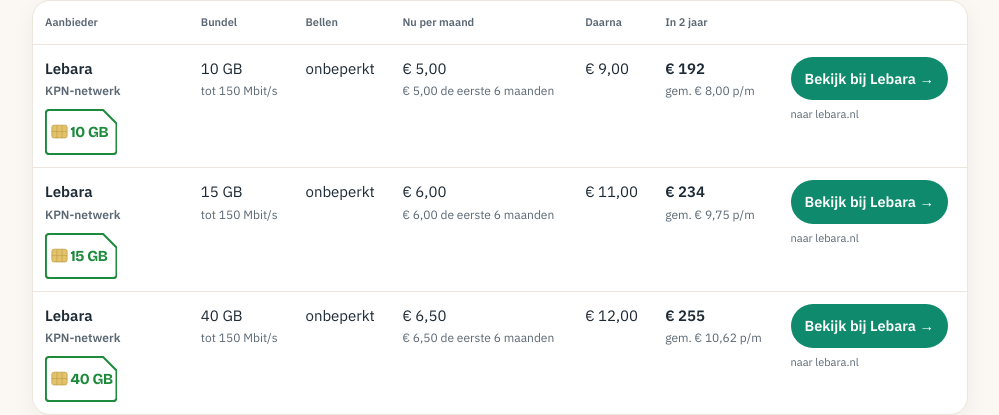
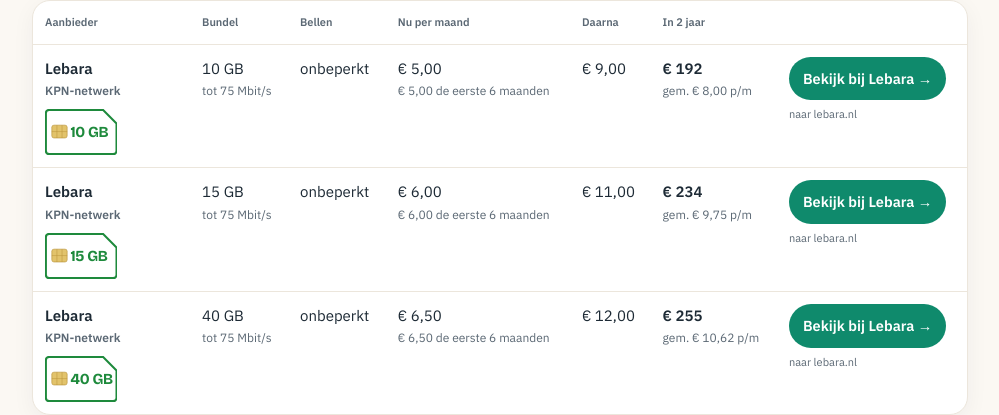
Before and after one commit to tummersruud-ux/eerlijktelecomadvies, a plain HTML site: page lebara-sim-only.html in a window 1280 px wide. Shown: the part 669-1084 px from the top of the page, without its empty margins (140-1139 px from the left). Drawn offline with Linux system fonts and the light colour scheme.

Commit message:
Lebara: snelheid rechtgezet naar tot 75 Mbit/s (150 Mbit/s kost € 0,50 extra)
Gezien op lebara.nl op 24-11-2026.

Co-Authored-By: Claude Opus 5.5 <noreply@anthropic.com>

```diff
--- a/lebara-sim-only.html
+++ b/lebara-sim-only.html
@@ -371,7 +371,7 @@ img.logo{display:block;width:auto;max-width:120px;object-fit:contain;margin:8px
         <tbody>
           <tr>
             <td class="prov">Lebara<span class="netwerk">KPN-netwerk</span><svg class="sim mini" viewBox="0 0 170 108" height="46" role="img" aria-label="Getekende simkaart: 10 GB, KPN-netwerk"><path d="M10 2h126l32 32v64a8 8 0 0 1-8 8H10a8 8 0 0 1-8-8V10a8 8 0 0 1 8-8z" fill="#fff" stroke="#1E8A3C" stroke-width="5"/><rect x="16" y="38" width="36" height="30" rx="5" fill="#E2C36B" stroke="#B8933A" stroke-width="1.5"/><path d="M16 53h36M28 38v30M40 38v30" stroke="#B8933A" stroke-width="1.2"/><text x="60" y="66" style="font-family:'Bricolage Grotesque',sans-serif;font-size:36px;font-weight:700;letter-spacing:-.02em" fill="#1E8A3C">10 GB</text></svg></td>
-            <td>10 GB<span class="netwerk">tot 150 Mbit/s</span></td>
+            <td>10 GB<span class="netwerk">tot 75 Mbit/s</span></td>
             <td>onbeperkt</td>
             <td class="num">€ 5,00<span class="netwerk">€ 5,00 de eerste 6 maanden</span></td>
             <td class="num">€ 9,00</td>
@@ -380,7 +380,7 @@ img.logo{display:block;width:auto;max-width:120px;object-fit:contain;margin:8px
           </tr>
           <tr>
             <td class="prov">Lebara<span class="netwerk">KPN-netwerk</span><svg class="sim mini" viewBox="0 0 170 108" height="46" role="img" aria-label="Getekende simkaart: 15 GB, KPN-netwerk"><path d="M10 2h126l32 32v64a8 8 0 0 1-8 8H10a8 8 0 0 1-8-8V10a8 8 0 0 1 8-8z" fill="#fff" stroke="#1E8A3C" stroke-width="5"/><rect x="16" y="38" width="36" height="30" rx="5" fill="#E2C36B" stroke="#B8933A" stroke-width="1.5"/><path d="M16 53h36M28 38v30M40 38v30" stroke="#B8933A" stroke-width="1.2"/><text x="60" y="66" style="font-family:'Bricolage Grotesque',sans-serif;font-size:36px;font-weight:700;letter-spacing:-.02em" fill="#1E8A3C">15 GB</text></svg></td>
-            <td>15 GB<span class="netwerk">tot 150 Mbit/s</span></td>
+            <td>15 GB<span class="netwerk">tot 75 Mbit/s</span></td>
             <td>onbeperkt</td>
             <td class="num">€ 6,00<span class="netwerk">€ 6,00 de eerste 6 maanden</span></td>
             <td class="num">€ 11,00</td>
@@ -389,7 +389,7 @@ img.logo{display:block;width:auto;max-width:120px;object-fit:contain;margin:8px
           </tr>
           <tr>
             <td class="prov">Lebara<span class="netwerk">KPN-netwerk</span><svg class="sim mini" viewBox="0 0 170 108" height="46" role="img" aria-label="Getekende simkaart: 40 GB, KPN-netwerk"><path d="M10 2h126l32 32v64a8 8 0 0 1-8 8H10a8 8 0 0 1-8-8V10a8 8 0 0 1 8-8z" fill="#fff" stroke="#1E8A3C" stroke-width="5"/><rect x="16" y="38" width="36" height="30" rx="5" fill="#E2C36B" stroke="#B8933A" stroke-width="1.5"/><path d="M16 53h36M28 38v30M40 38v30" stroke="#B8933A" stroke-width="1.2"/><text x="60" y="66" style="font-family:'Bricolage Grotesque',sans-serif;font-size:36px;font-weight:700;letter-spacing:-.02em" fill="#1E8A3C">40 GB</text></svg></td>
-            <td>40 GB<span class="netwerk">tot 150 Mbit/s</span></td>
+            <td>40 GB<span class="netwerk">tot 75 Mbit/s</span></td>
             <td>onbeperkt</td>
             <td class="num">€ 6,50<span class="netwerk">€ 6,50 de eerste 6 maanden</span></td>
             <td class="num">€ 12,00</td>
```
Also changed, not shown: index.html (+1 -1 lines), sim-only-kpn-netwerk.html (+3 -3 lines), sim-only-onbeperkt-bellen.html (+3 -3 lines), sim-only.html (+3 -3 lines).
